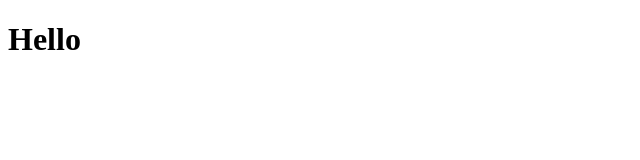
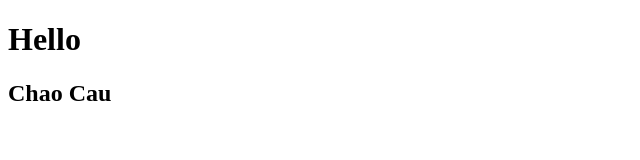
Before and after one commit to phuoc1262003/CodeUI, a plain HTML site: page html.html in a window 1280 px wide. Shown: the whole page, without its empty margins (0-640 px from the left). Drawn offline with Linux system fonts and the light colour scheme.

Commit message:
Edit them HTML

```diff
--- a/html.html
+++ b/html.html
@@ -7,5 +7,6 @@
 </head>
 <body>
     <h1>Hello</h1>
+    <h2>Chao Cau</h2>
 </body>
 </html>
```
